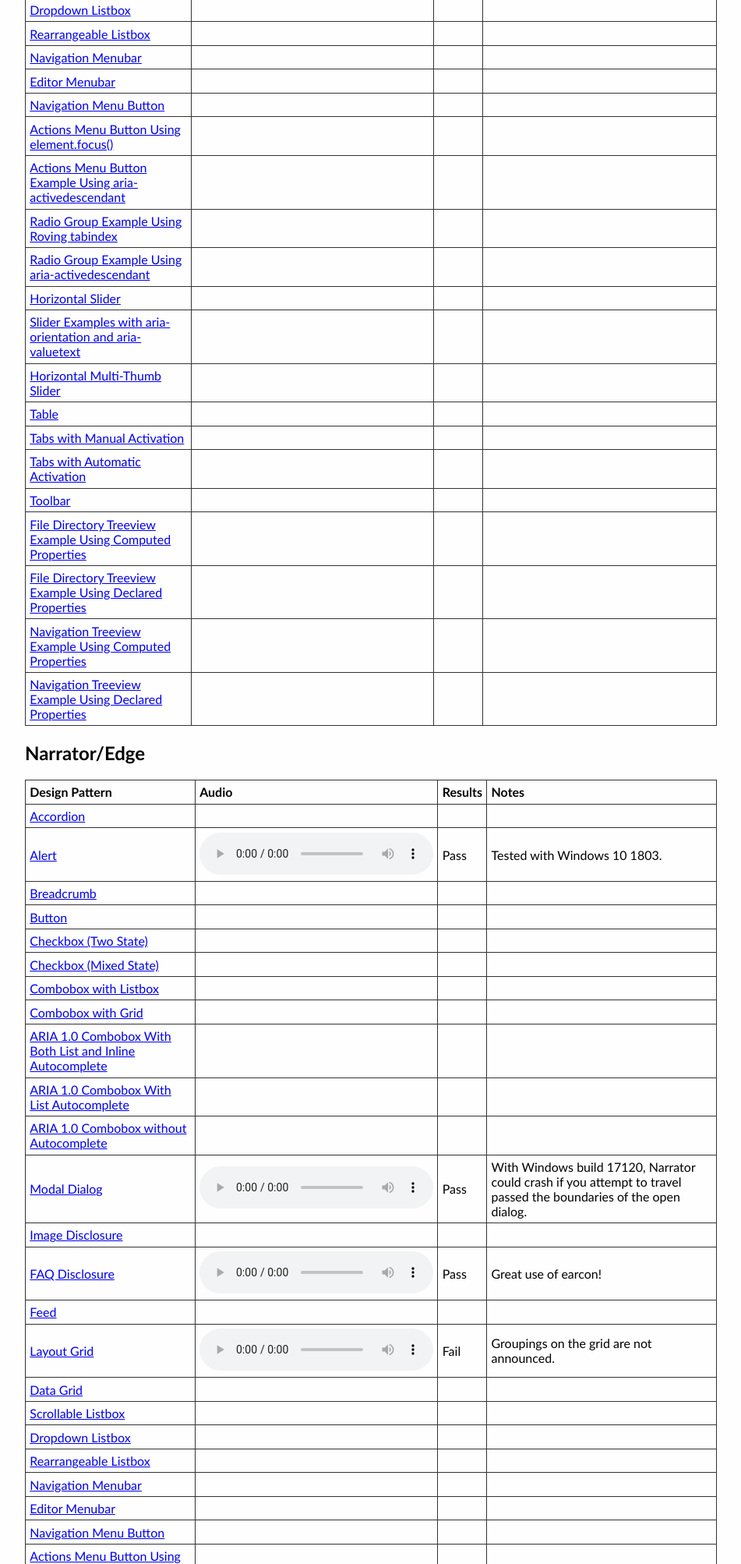
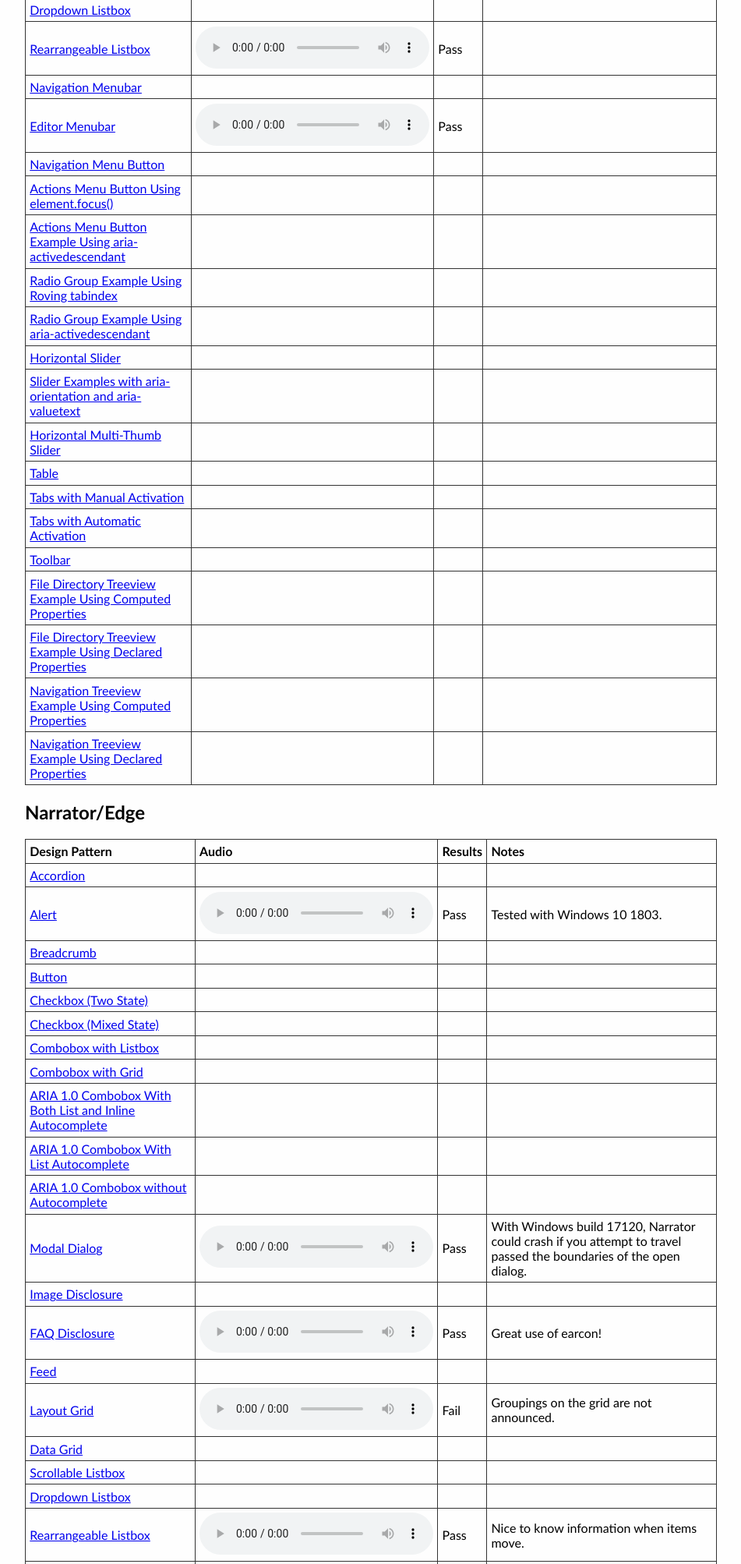
Before and after one commit to NataliePatriceTucker/ATTestRepo, a plain HTML site: page hostingstart.html in a window 1280 px wide. Shown: the part 1358-3364 px from the top of the page at 78% size, without its empty margins (16-967 px from the left). Drawn offline with Linux system fonts and the light colour scheme.

Commit message:
More audio!

```diff
--- a/hostingstart.html
+++ b/hostingstart.html
@@ -143,8 +143,8 @@
     </tr>
     <tr>
         <td><a href="https://www.w3.org/TR/wai-aria-practices-1.1/examples/listbox/listbox-rearrangeable.html">Rearrangeable Listbox</a></td>
-        <td></td>
-        <td></td>
+        <td><audio src="audio/listboxarrangeable-nve.mp3" controls> </audio> </td>
+        <td>Pass</td>
         <td></td>
     </tr>
 	 <tr>
@@ -155,8 +155,8 @@
     </tr>
     <tr>
         <td><a href="https://www.w3.org/TR/wai-aria-practices-1.1/examples/menubar/menubar-2/menubar-2.html">Editor Menubar</a></td>
-        <td></td>
-        <td></td>
+        <td><audio src="audio/menubaredit-nve.mp3" controls> </audio></td>
+        <td>Pass</td>
         <td></td>
     </tr>
     <tr>
@@ -385,9 +385,9 @@
             </tr>
             <tr>
                 <td><a href="https://www.w3.org/TR/wai-aria-practices-1.1/examples/listbox/listbox-rearrangeable.html">Rearrangeable Listbox</a></td>
-                <td></td>
-                <td></td>
-                <td></td>
+                <td><audio src="audio/listboxarrangeable-nae.mp3" controls> </audio> </td>
+                <td>Pass</td>
+                <td>Nice to know information when items move.</td>
             </tr>
              <tr>
                 <td><a href="https://www.w3.org/TR/wai-aria-practices-1.1/examples/menubar/menubar-1/menubar-1.html">Navigation Menubar</a></td>
@@ -622,8 +622,8 @@
             </tr>
             <tr>
                 <td><a href="https://www.w3.org/TR/wai-aria-practices-1.1/examples/listbox/listbox-collapsible.html">Dropdown Listbox</a></td>
-                <td></td>
-                <td></td>
+                <td><audio src="audio/listboxcollapsable-nvf.mp3" controls> </audio></td>
+                <td>Pass</td>
                 <td></td>
             </tr>
             <tr>
```
